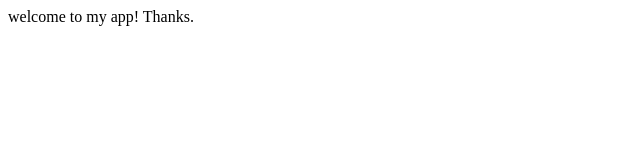
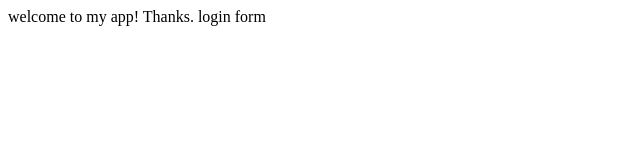
Before and after one commit to codedsunday/My-App, a plain HTML site: page index.html in a window 1280 px wide. Shown: the full height of the page, 0-640 px from the left. Drawn offline with Linux system fonts and the light colour scheme.

Commit message:
login form

```diff
--- a/index.html
+++ b/index.html
@@ -2,4 +2,5 @@
 
 <head>welcome to my app!
     Thanks.
+    login form
 </head>
```
Also changed, not shown: mylogin.html (added, +1 -0 lines).
